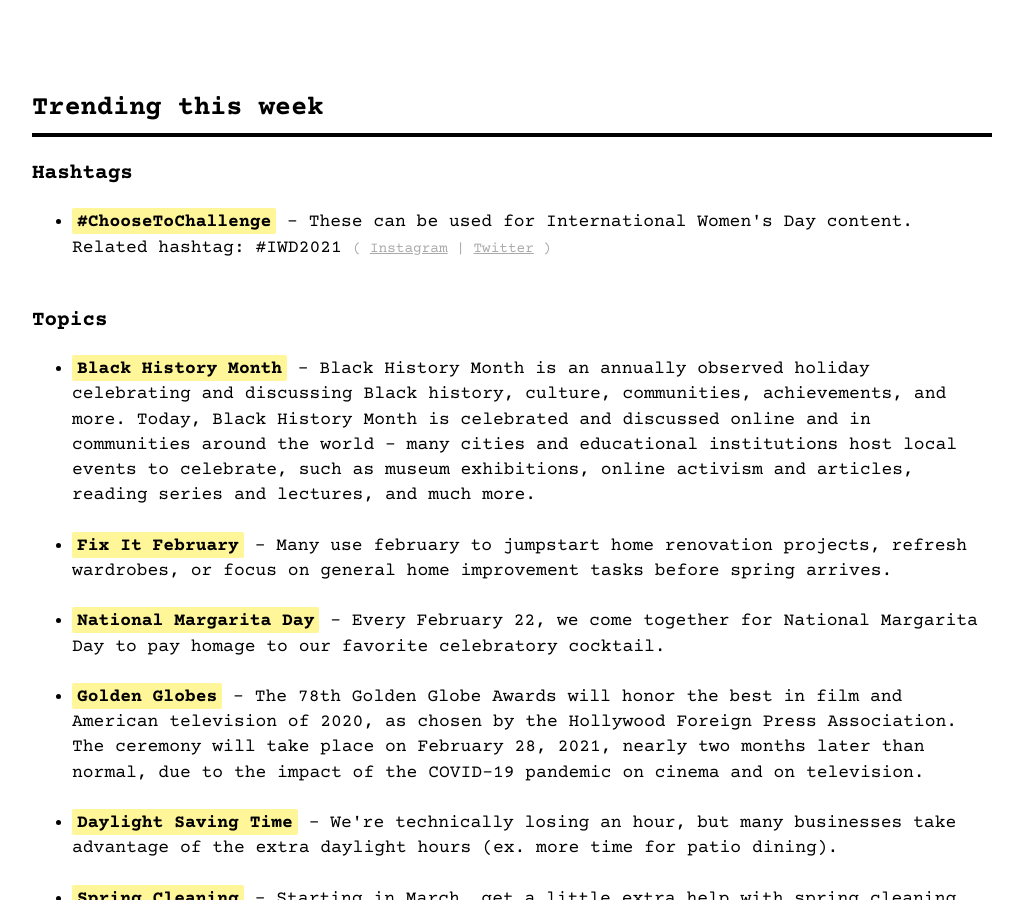
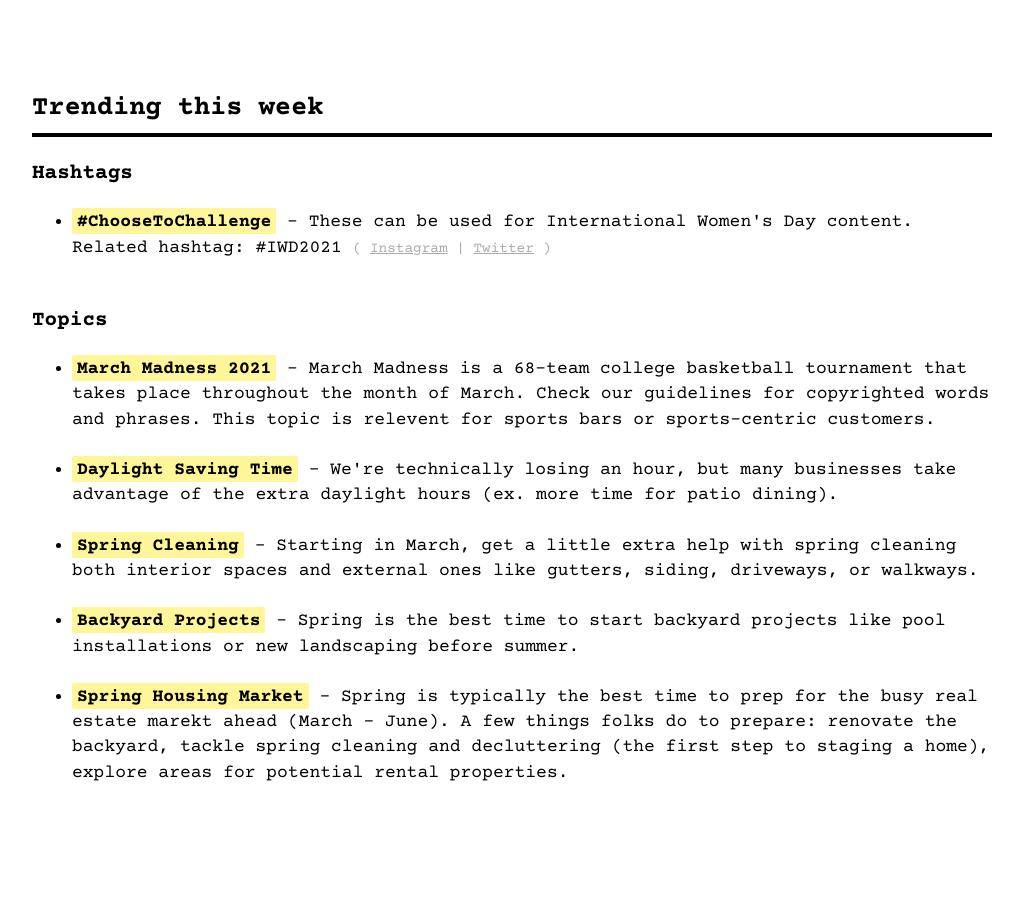
Before and after one commit to davidpots/posty, a Jekyll site: the page built from index_v1.markdown, in a window 1280 px wide and 900 px high. Shown: the whole window, without its empty margins (128-1151 px from the left). Built offline with Jekyll 4.4.1, drawn with Linux system fonts in a browser that asks for light colours.

Commit message:
Updates topics for Feb 22

```diff
--- a/_data/topics.yml
+++ b/_data/topics.yml
@@ -1,30 +1,8 @@
-- name: Black History Month
-  description: Black History Month is an annually observed holiday celebrating and discussing Black history, culture, communities, achievements, and more. Today, Black History Month is celebrated and discussed online and in communities around the world – many cities and educational institutions host local events to celebrate, such as museum exhibitions, online activism and articles, reading series and lectures, and much more.
-  emoji: ✊🏾
-  hashtags: [BHM, BlackHistoryMonth]
-  day: Entire Month
-  date: Febuary
-
-- name: Fix It February
-  description: Many use february to jumpstart home renovation projects, refresh wardrobes, or focus on general home improvement tasks before spring arrives.
-  emoji: 🔨
-  hashtags: [FixItFebruary]
-  day: Entire Month
-  date: February
-
-- name: National Margarita Day
-  description: Every February 22, we come together for National Margarita Day to pay homage to our favorite celebratory cocktail.
-  emoji: 🍹
-  hashtags: [NationalMargaritaDay, MargaritaMonday]
-  day: Monday
-  date: Feb 22
-
-- name: Golden Globes
-  description: The 78th Golden Globe Awards will honor the best in film and American television of 2020, as chosen by the Hollywood Foreign Press Association. The ceremony will take place on February 28, 2021, nearly two months later than normal, due to the impact of the COVID-19 pandemic on cinema and on television.
-  emoji: 🏆
-  hashtags: [GoldenGlobes]
-  day: Sunday
-  date: Feb 28
+- name: March Madness 2021
+  description: March Madness is a 68-team college basketball tournament that takes place throughout the month of March. Check our guidelines for copyrighted words and phrases. This topic is relevent for sports bars or sports-centric customers.
+  emoji: 🏀
+  day: Thursday
+  date: March 18
 
 - name: Daylight Saving Time
   description: We're technically losing an hour, but many businesses take advantage of the extra daylight hours (ex. more time for patio dining).
--- a/index.markdown
+++ b/index.markdown
@@ -33,7 +33,7 @@ layout: home
   <div class="tile">
     <div class="tile-heading">
       <h2 class="tile-title">Upcoming Topics</h2>
-      <p class="tile-lastUpdated">Last updated Feb 12</p>
+      <p class="tile-lastUpdated">Last updated Feb 22</p>
     </div>
     <div class="tile-body">
       {% for topic in site.data.topics %}
```
